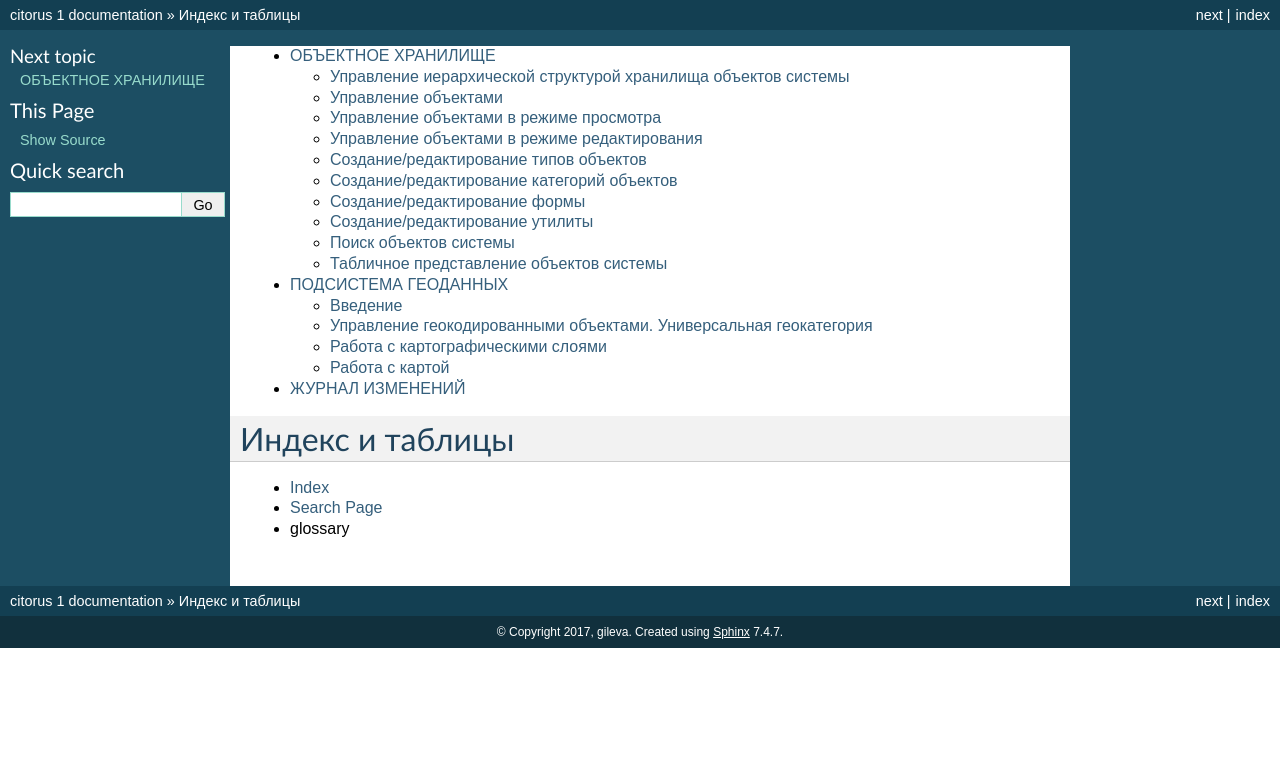
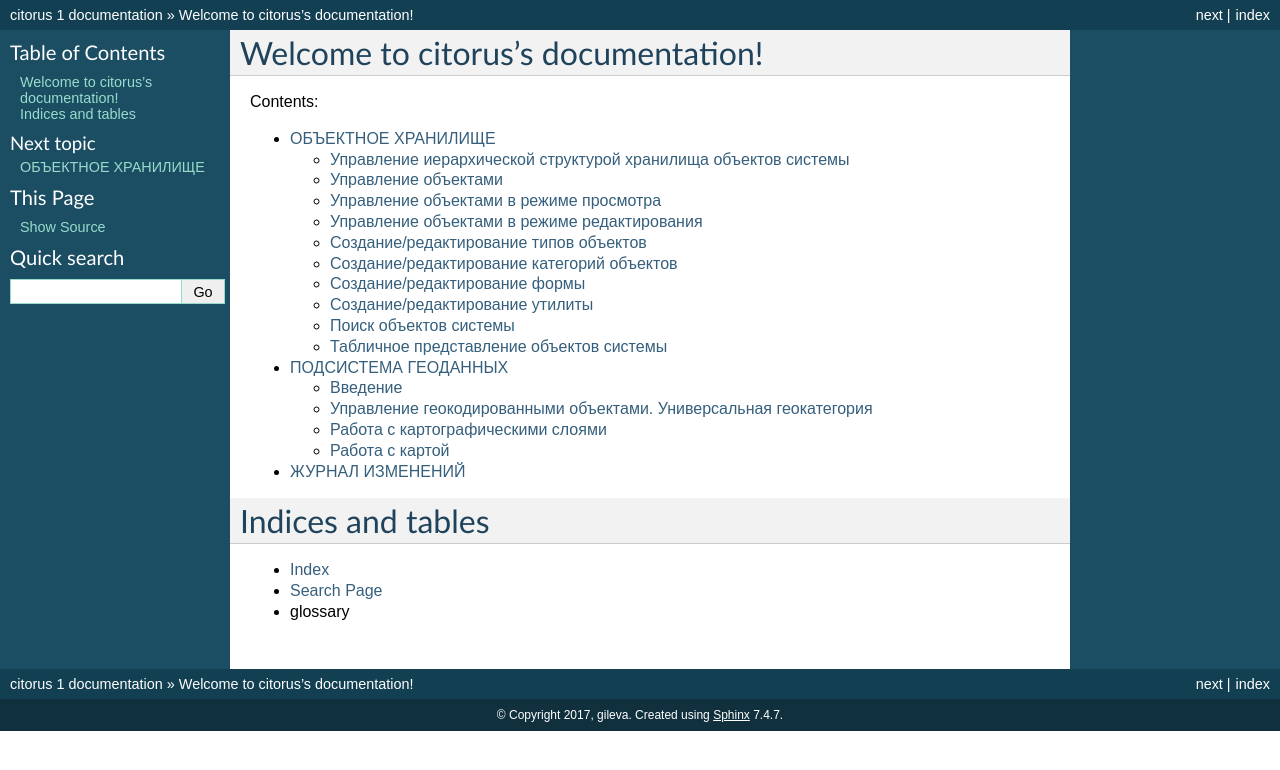
Before and after one commit to citoruspm/citorus, a Sphinx documentation site: the page built from source/index.rst, in a window 1280 px wide. Shown: the top 770 px of the page. Built offline with Sphinx 7.4.7, drawn with Linux system fonts in a browser that asks for light colours.

Commit message:
Update index.rst

```diff
--- a/source/index.rst
+++ b/source/index.rst
@@ -2,6 +2,11 @@
    sphinx-quickstart on Wed Oct 25 01:31:12 2017.
    You can adapt this file completely to your liking, but it should at least
    contain the root `toctree` directive.
+
+Welcome to citorus's documentation!
+===================================
+
+Contents:
 
 .. toctree::
    :maxdepth: 2
@@ -10,8 +15,8 @@
    model
    journal
 
-Индекс и таблицы
-================
+Indices and tables
+==================
 
 * :ref:`genindex`
 * :ref:`search`
```
